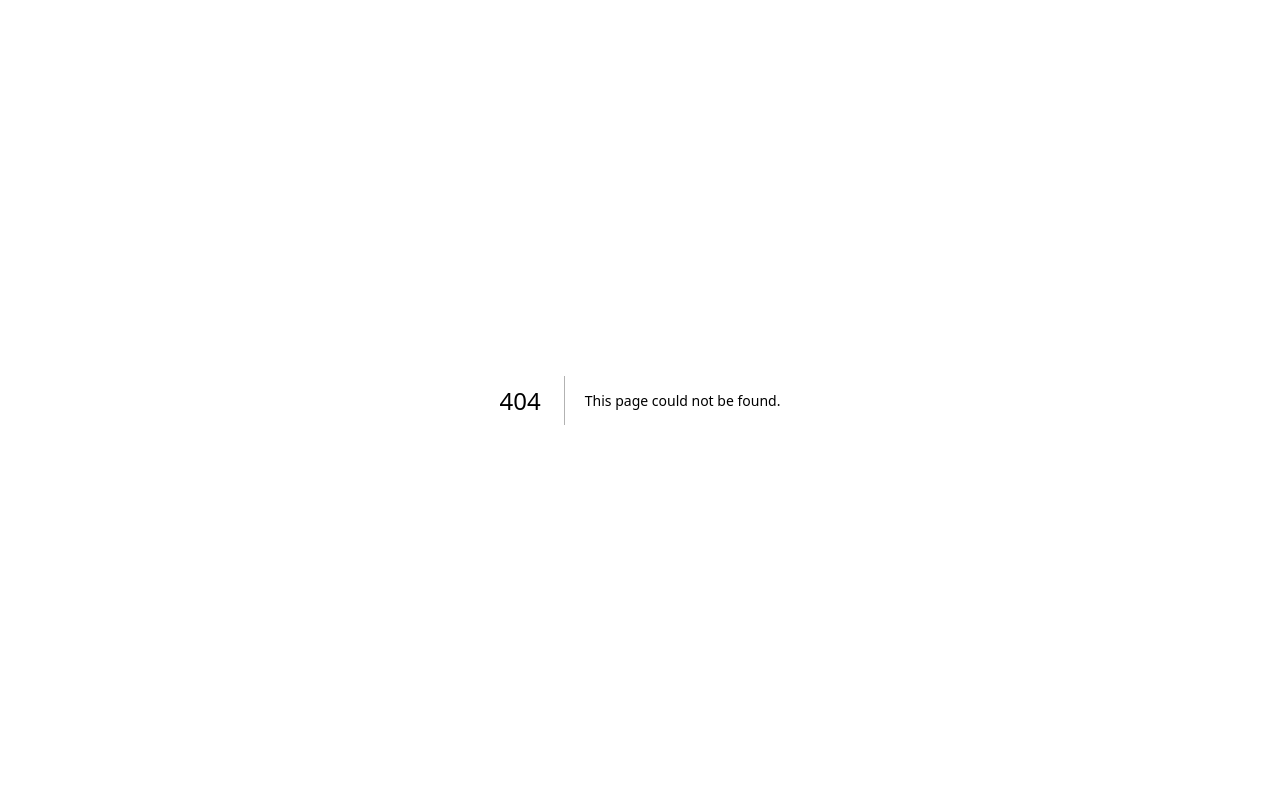
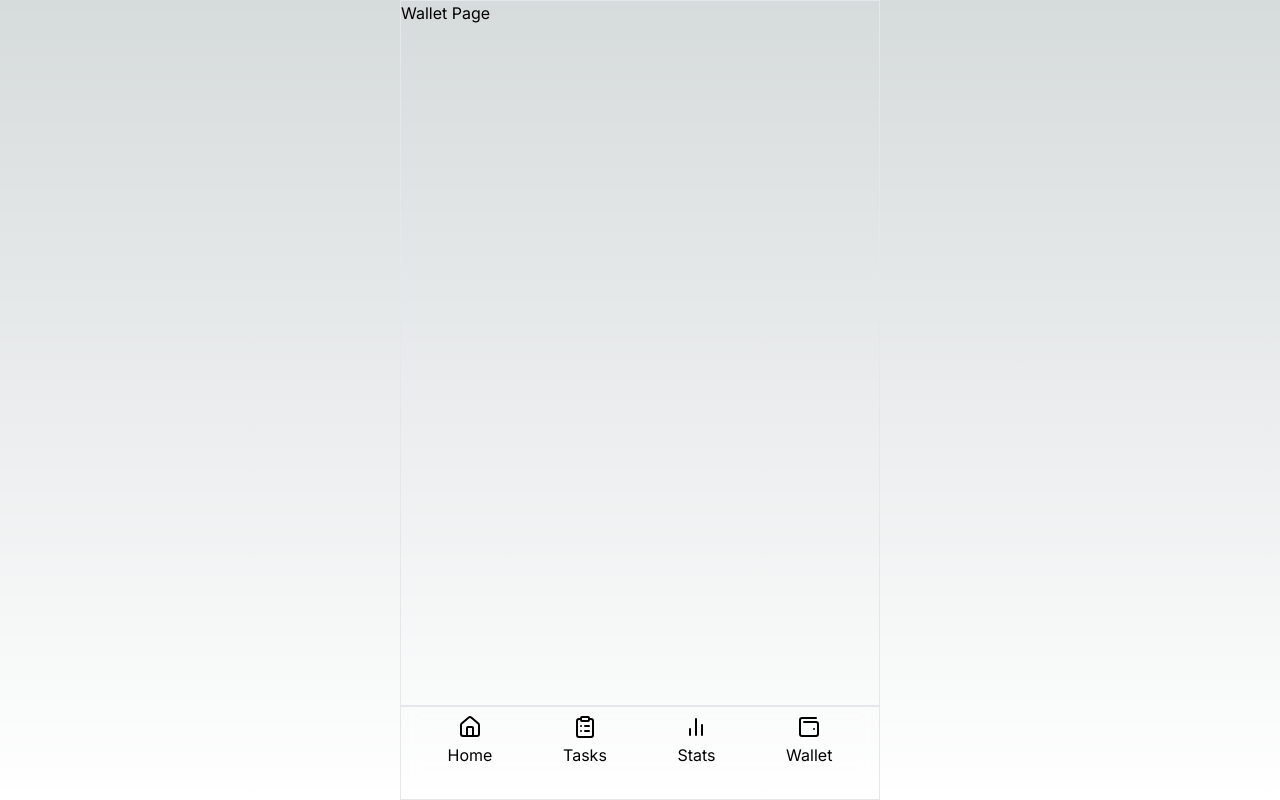
Before and after one commit to shahbaz4783/telgram-mini-app, a Next.js app: page /miniapp/wallet in a window 1280 px wide. Before the commit this address had no page. Built offline with nearby package versions, Linux system fonts and the light colour scheme.

Commit message:
initail screen and nav setup

```diff
--- a/package.json
+++ b/package.json
@@ -11,6 +11,9 @@
 	"dependencies": {
 		"@twa-dev/sdk": "^7.8.0",
 		"axios": "^1.7.3",
+		"dotenv": "^16.4.5",
+		"grammy": "^1.28.0",
+		"lucide-react": "^0.424.0",
 		"next": "14.2.5",
 		"react": "^18",
 		"react-dom": "^18",
--- a/src/app/layout.tsx
+++ b/src/app/layout.tsx
@@ -23,7 +23,9 @@ export default function RootLayout({
 					strategy='beforeInteractive'
 				/>
 			</head>
-			<body className={inter.className}>{children}</body>
+			<body className={inter.className}>
+				{children}
+			</body>
 		</html>
 	);
 }
--- /dev/null
+++ b/src/app/miniapp/layout.tsx
@@ -0,0 +1,13 @@
+import Navigation from '@/src/components/navigation';
+import React from 'react';
+
+const layout = ({ children }: { children: React.ReactNode }) => {
+	return (
+		<div className='min-h-svh justify-start flex items-start flex-col max-w-[480px] border m-auto'>
+			<div className='min-h-[85svh]'>{children}</div>
+			<Navigation />
+		</div>
+	);
+};
+
+export default layout;
--- a/src/app/miniapp/page.tsx
+++ b/src/app/miniapp/page.tsx
@@ -1,7 +1,11 @@
 import React from 'react';
 
 const page = () => {
-	return <div>This is mini app</div>;
+	return (
+		<div>
+			<h1>Play Now</h1>
+		</div>
+	);
 };
 
 export default page;
--- /dev/null
+++ b/src/app/miniapp/stats/page.tsx
@@ -0,0 +1,5 @@
+const StatsPage = () => {
+	return <div>Stats Page</div>;
+};
+
+export default StatsPage;
--- /dev/null
+++ b/src/app/miniapp/tasks/page.tsx
@@ -0,0 +1,5 @@
+const TaskPage = () => {
+	return <div>Task Page</div>;
+};
+
+export default TaskPage;
--- /dev/null
+++ b/src/app/miniapp/wallet/page.tsx
@@ -0,0 +1,5 @@
+const WalletPage = () => {
+	return <div>Wallet Page</div>;
+};
+
+export default WalletPage;
--- /dev/null
+++ b/src/components/navigation.tsx
@@ -0,0 +1,19 @@
+import Link from 'next/link';
+import { NAVIGATION_LINKS } from '../lib/constants';
+
+const Navigation = () => {
+	return (
+		<nav className='sticky bottom-2 m-auto flex justify-evenly py-2 gap-6 w-full border-t-2 backdrop-blur'>
+			{NAVIGATION_LINKS.map((item) => (
+				<Link href={item.href}>
+					<div className='flex flex-col justify-center gap-1 items-center'>
+						{item.icon && <item.icon />}
+						<p>{item.title}</p>
+					</div>
+				</Link>
+			))}
+		</nav>
+	);
+};
+
+export default Navigation;
--- a/src/components/user.tsx
+++ b/src/components/user.tsx
@@ -20,6 +20,8 @@ const User = () => {
 			setUserData(WebApp.initDataUnsafe.user as UserData);
 		}
 	}, []);
+
+
 	return (
 		<>
 			{userData ? (
--- /dev/null
+++ b/src/lib/constants.ts
@@ -0,0 +1,29 @@
+import {
+	ChartNoAxesColumn,
+	ClipboardList,
+	House,
+	WalletMinimal,
+} from 'lucide-react';
+
+export const NAVIGATION_LINKS = [
+	{
+		title: 'Home',
+		href: '/miniapp',
+		icon: House,
+	},
+	{
+		title: 'Tasks',
+		href: '/miniapp/tasks',
+		icon: ClipboardList,
+	},
+	{
+		title: 'Stats',
+		href: '/miniapp/stats',
+		icon: ChartNoAxesColumn,
+	},
+	{
+		title: 'Wallet',
+		href: '/miniapp/wallet',
+		icon: WalletMinimal,
+	},
+];
--- /dev/null
+++ b/src/lib/types.ts
@@ -0,0 +1,5 @@
+import { Context, SessionFlavor } from 'grammy';
+
+export interface SessionData {}
+
+export type BotContext = Context & SessionFlavor<SessionData>;
```
Also changed, not shown: bot/index.ts (deleted, +0 -32 lines), 2 other files (tests, documents, lock files or other folders).
